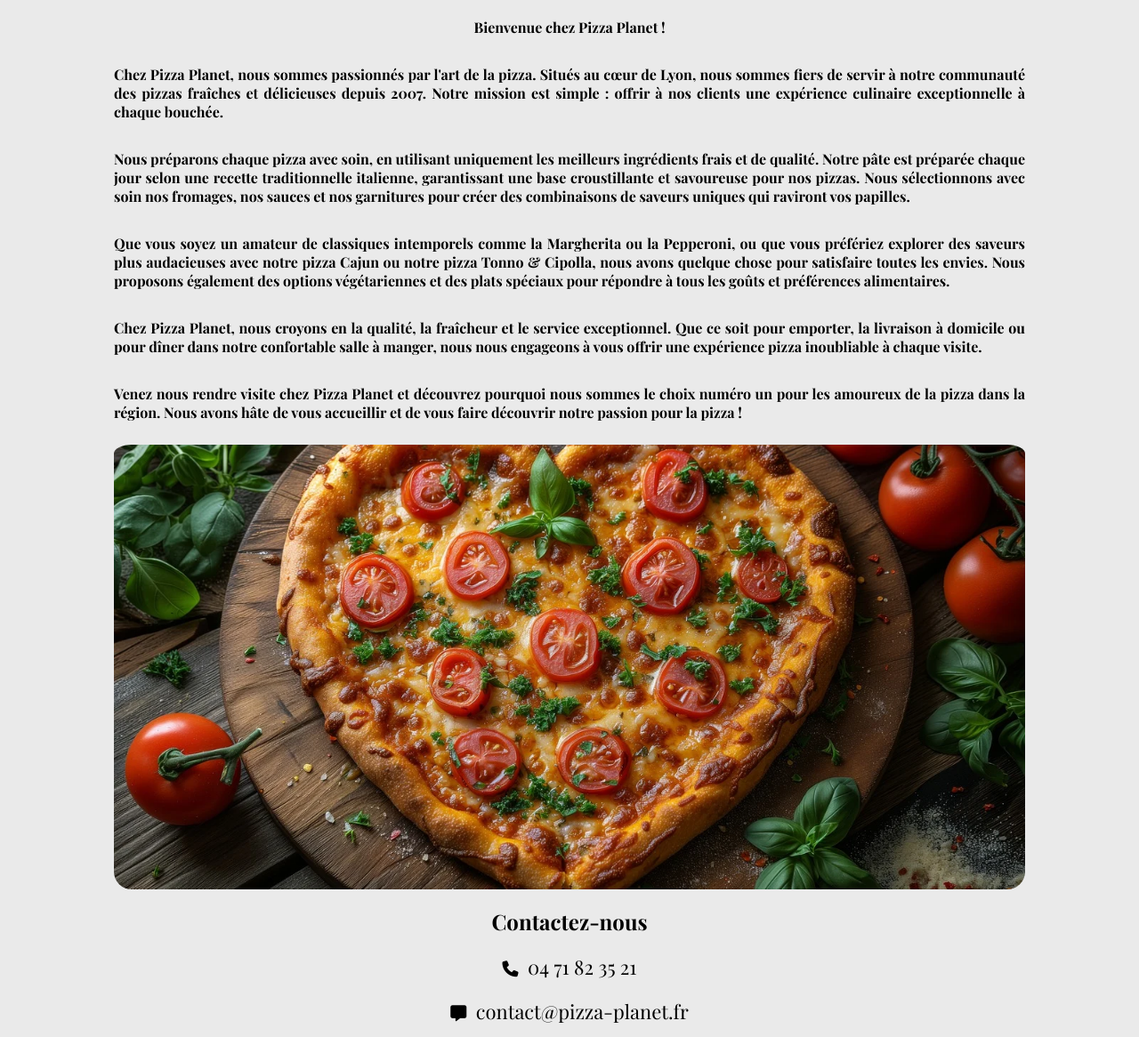
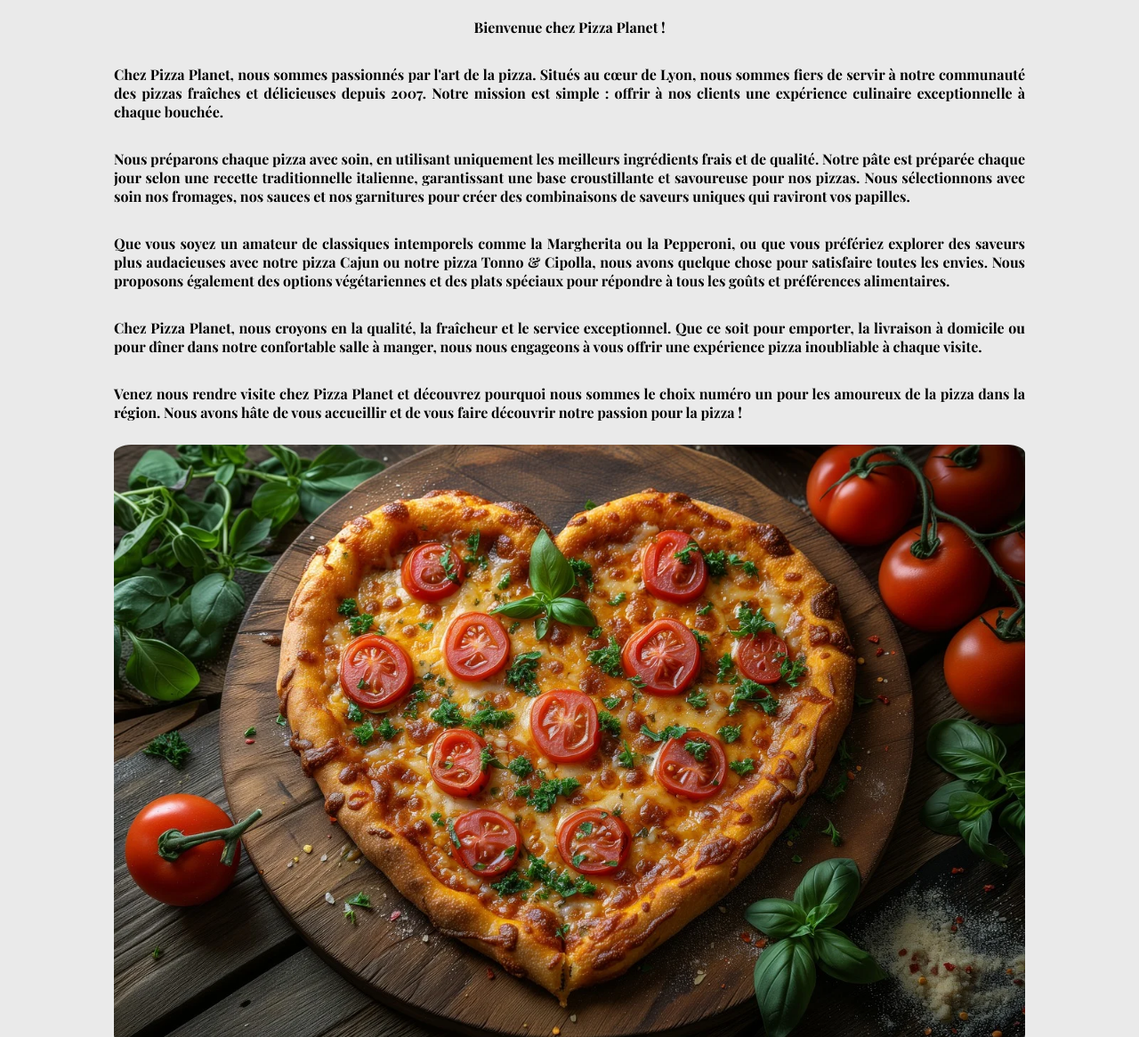
Before and after one commit to aewenn/pizzaplanet_project, a plain HTML site: page about.html in a window 1280 px wide. Shown: the part 106-1272 px from the top of the page at 89% size. Drawn offline with nearby package versions, Linux system fonts and the light colour scheme; a web font is replaced by a local one.

Commit message:
modification style image à propos

```diff
--- a/style/style.css
+++ b/style/style.css
@@ -161,7 +161,7 @@ a:hover {
 
 .about img {
     object-fit: cover;
-    height: 350px;
+    height: 100%;
     width: 100%;
     border-radius: 20px;
     padding-top: 10px;
@@ -226,10 +226,6 @@ footer img {
     .pizza-card {
         width: 30%;
     }
-
-    .about img {
-        height: 500px;
-    }
 }
 
 @media screen and (min-width:1020px) {
```
